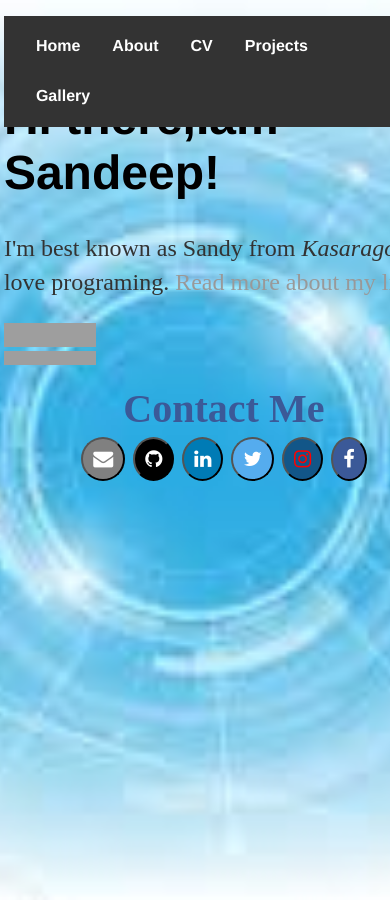
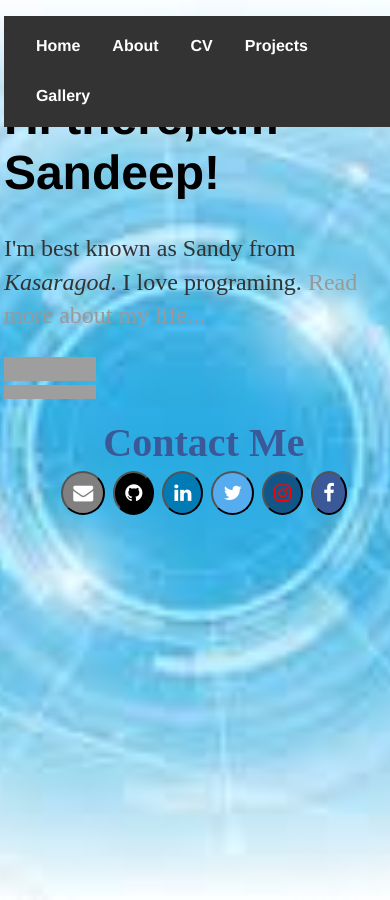
Before and after one commit to sandeepnayaks/sandeepnayaks.github.io, a Jekyll site: the page built from index.html, in a window 390 px wide. Built offline with Jekyll 4.4.1, drawn with Linux system fonts in a browser that asks for light colours; grey boxes are pictures that could not be loaded.

Commit message:
Update main.css

```diff
--- a/css/main.css
+++ b/css/main.css
@@ -1,8 +1,8 @@
 body { margin:90px 1%;top:0; width: 100%;
 }
-@media screen and (max-width:440px) {
+@media screen and (max-width:400px) {
     body{
-      width:440px;
+      width:400px;
   }}
 html {
   background: url(../../bg1.jpg) no-repeat center center fixed;
```
